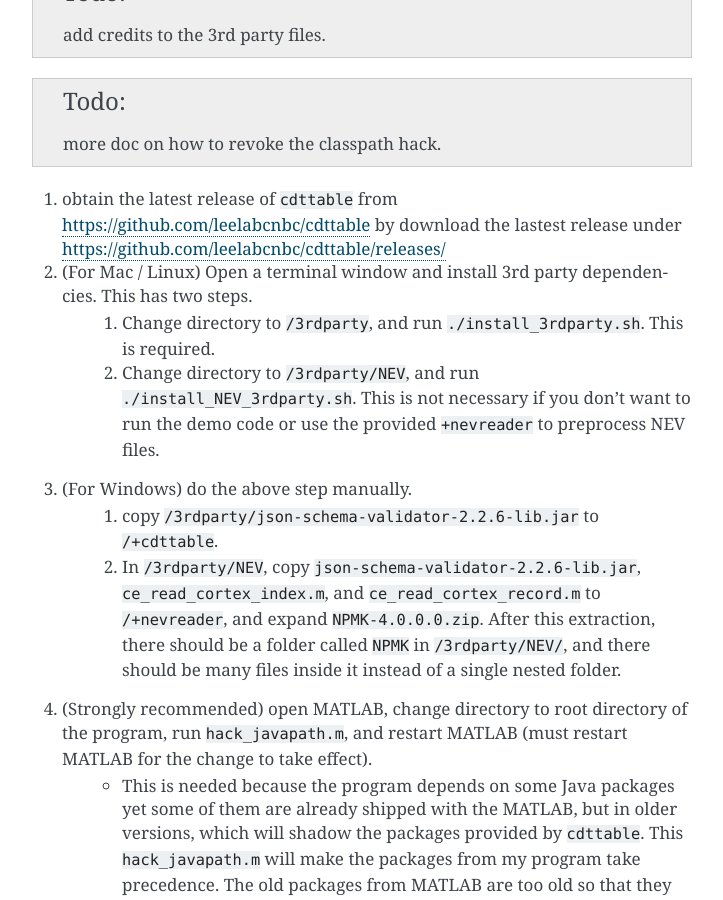
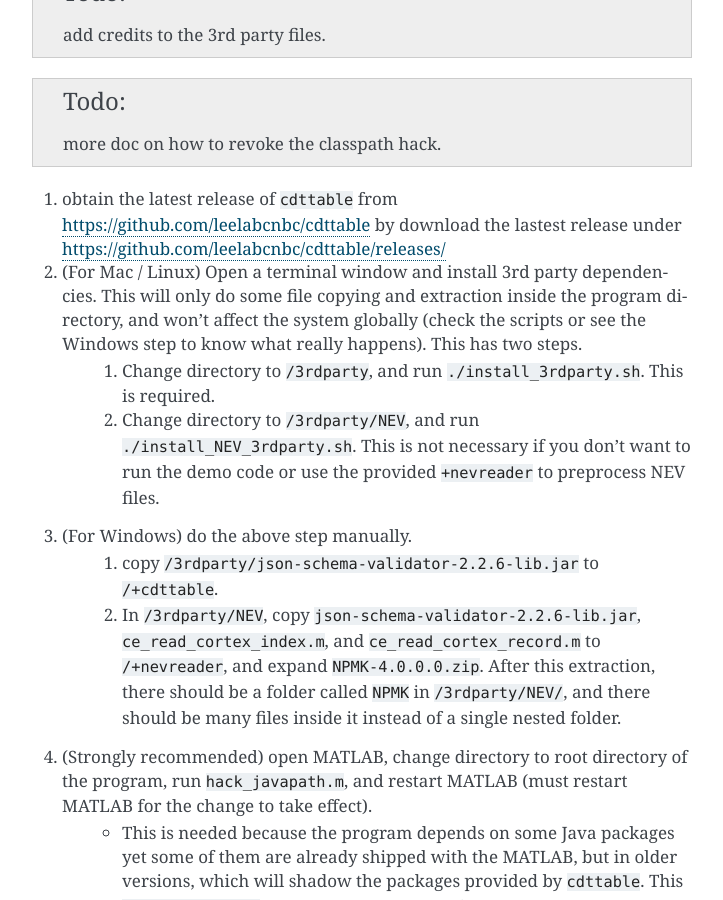
Before and after one commit to leelabcnbc/cdttable, a Sphinx documentation site: the page built from docs/installation.rst, in a window 1280 px wide and 900 px high, scrolled down 819 px. Shown: the whole window, without its empty margins (388-1111 px from the left). Built offline with Sphinx 7.4.7, drawn with Linux system fonts in a browser that asks for light colours; cross-references to code outside the pages are shown as plain code.

Commit message:
make installtion doc clearer

```diff
--- a/docs/installation.rst
+++ b/docs/installation.rst
@@ -28,7 +28,7 @@
 
 
 #. obtain the latest release of ``cdttable`` from https://github.com/leelabcnbc/cdttable by download the lastest release under https://github.com/leelabcnbc/cdttable/releases/
-#. (For Mac / Linux) Open a terminal window and install 3rd party dependencies. This has two steps.
+#. (For Mac / Linux) Open a terminal window and install 3rd party dependencies. This will only do some file copying and extraction inside the program directory, and won't affect the system globally (check the scripts or see the Windows step to know what really happens). This has two steps.
     #. Change directory to ``/3rdparty``, and run ``./install_3rdparty.sh``. This is required.
     #. Change directory to ``/3rdparty/NEV``, and run ``./install_NEV_3rdparty.sh``. This is not necessary if you don't want to run the demo code or use the provided :mat:mod:`+nevreader` to preprocess NEV files.
 #. (For Windows) do the above step manually.
```
